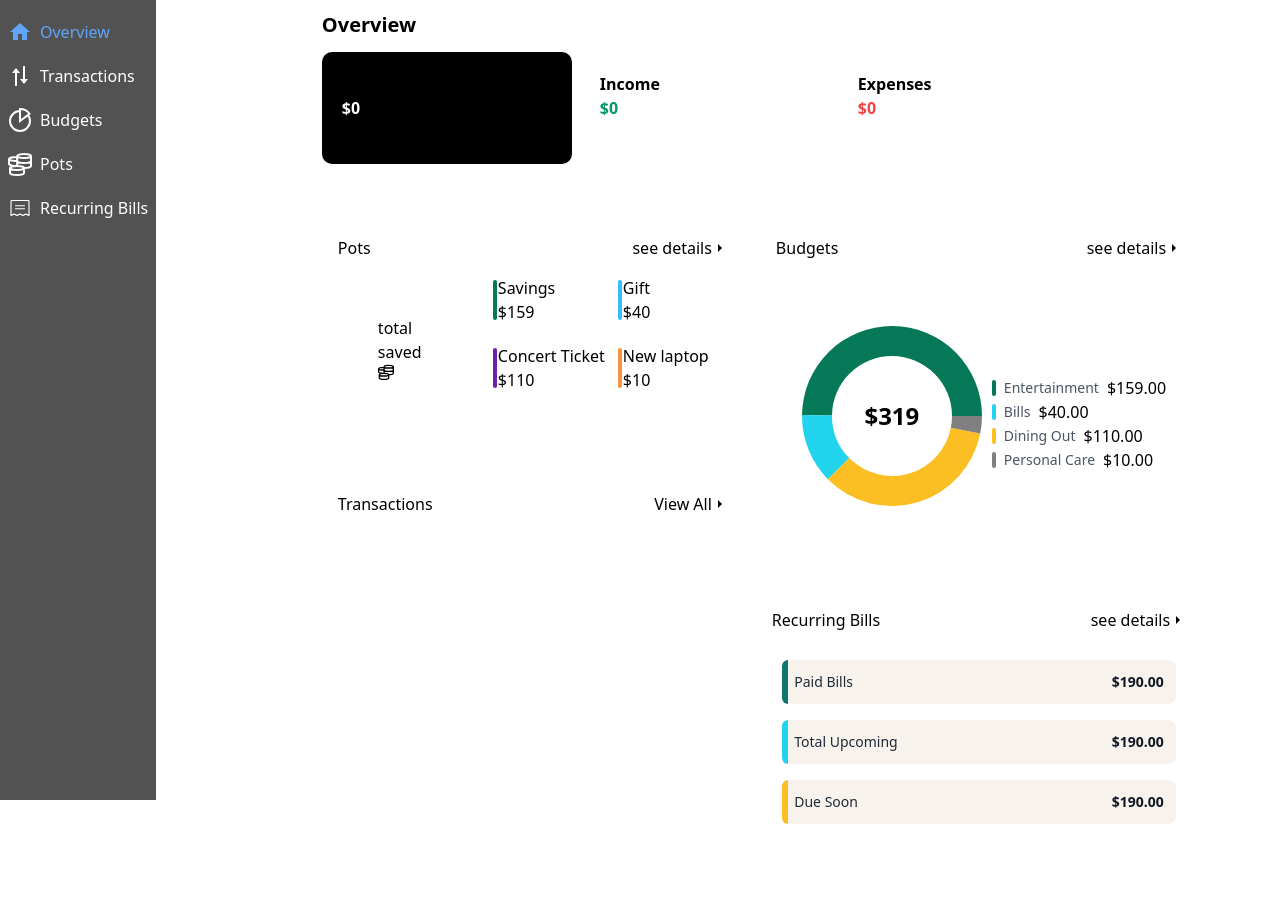
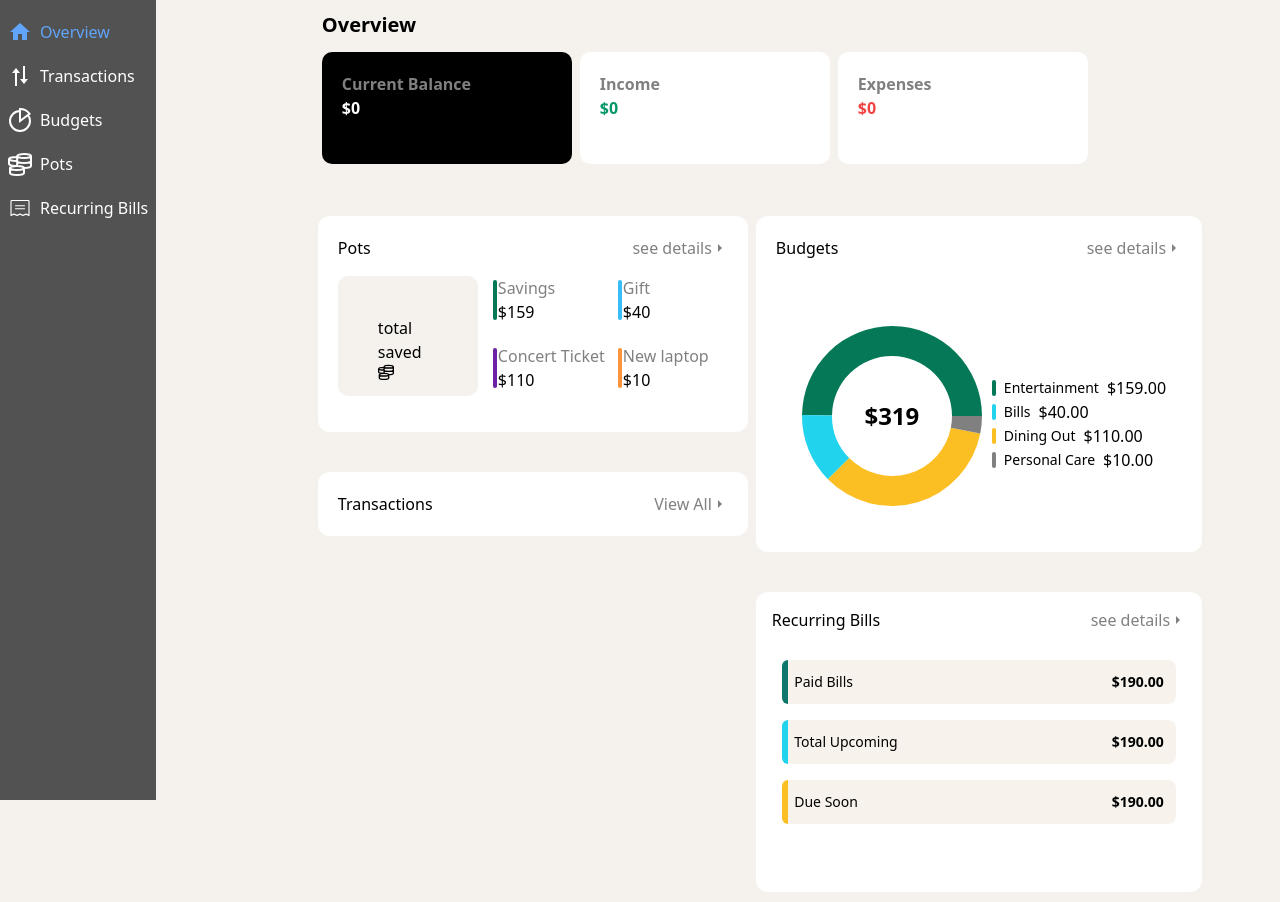
Before and after one commit to mbahramii/personal-finance-app, a React (Vite) app: page / in a window 1280 px wide. Built offline with nearby package versions, Linux system fonts and the light colour scheme.

Commit message:
feat(config): add custom colors and new dependencies

```diff
--- a/package.json
+++ b/package.json
@@ -11,7 +11,10 @@
   },
   "dependencies": {
     "react": "^19.1.0",
-    "react-dom": "^19.1.0"
+    "react-dom": "^19.1.0",
+    "react-icons": "^5.5.0",
+    "react-router-dom": "^7.7.1",
+    "recharts": "^3.1.2"
   },
   "devDependencies": {
     "@eslint/js": "^9.30.1",
--- a/tailwind.config.js
+++ b/tailwind.config.js
@@ -5,7 +5,12 @@
     "./src/**/*.{js,ts,jsx,tsx}",
   ],
   theme: {
-    extend: {},
+    extend: {
+      colors: {
+        cream: '#F5F2ED' ,
+        gray: '#808080'
+      },
+    },
   },
   plugins: [],
 }
```
Also changed, not shown: 1 other file (tests, documents, lock files or other folders).
